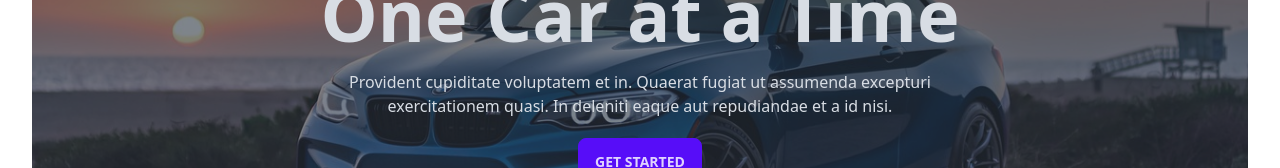
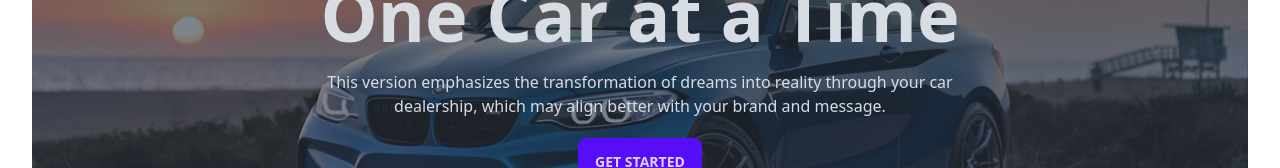
Before and after one commit to smile995/Motex-Auto-Car-Frontend, a React (Vite) app: page / in a window 1280 px wide. Shown: the part 494-662 px from the top of the page. Built offline with nearby package versions, Linux system fonts and the light colour scheme.

Commit message:
Navigation bar and banner section in done

```diff
--- a/src/Components/HomePage.jsx
+++ b/src/Components/HomePage.jsx
@@ -18,7 +18,7 @@ const HomePage = () => {
                 <div className="hero-content text-center text-neutral-content">
                     <div className="max-w-2xl">
                         <h1 className="mb-5 md:text-7xl text-4xl font-bold">Driving<span className="text-red-700">Dreams</span> <br /> One Car at a Time</h1>
-                        <p className="mb-5">Provident cupiditate voluptatem et in. Quaerat fugiat ut assumenda excepturi exercitationem quasi. In deleniti eaque aut repudiandae et a id nisi.</p>
+                        <p className="mb-5">This version emphasizes the transformation of dreams into reality through your car dealership, which may align better with your brand and message.</p>
                         <button className="btn btn-primary hover:bg-red-700">Get Started</button>
                     </div>
                 </div>
```
